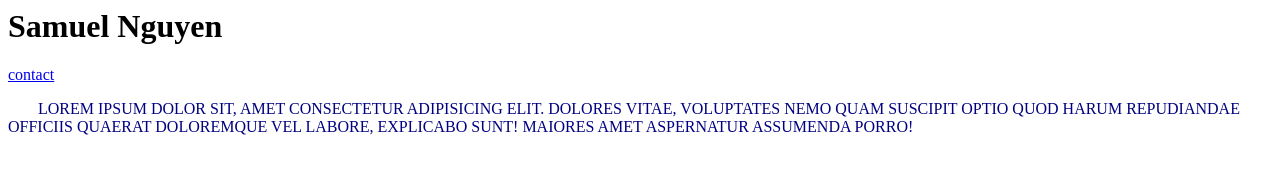
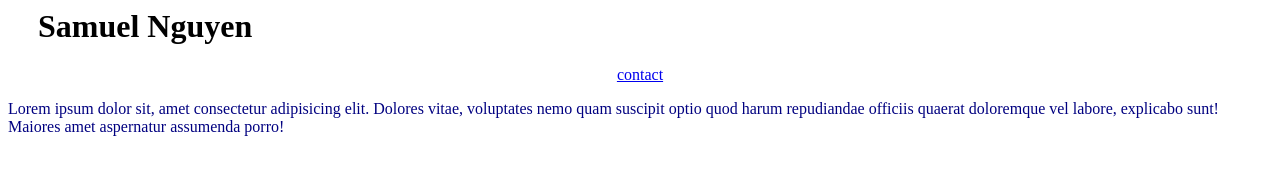
Before and after one commit to samuelnguyen999/Portfolio, a plain HTML site: page index.html in a window 1280 px wide. Drawn offline with Linux system fonts and the light colour scheme.

Commit message:
contact update info

```diff
--- a/css/style.css
+++ b/css/style.css
@@ -1,10 +1,15 @@
 body {
     /* margin: 0;
     */
+    text-align: center;
+}
+
+h1 {
+    text-align: left;
+    text-indent: 30px;
 }
 
 p {
     color: navy;
-    text-indent: 30px;
-    text-transform: uppercase;
+    text-align: left;
 }
--- a/index.html
+++ b/index.html
@@ -10,8 +10,12 @@
 
 <body>
     <h1>Samuel Nguyen</h1>
-    <a href="/portfolio/contact.html">contact</a>
-    <p>Lorem ipsum dolor sit, amet consectetur adipisicing elit. Dolores vitae, voluptates nemo quam suscipit optio quod harum repudiandae officiis quaerat doloremque vel labore, explicabo sunt! Maiores amet aspernatur assumenda porro!</p>
+    <div>
+        <a href="/portfolio/contact.html">contact</a>
+    </div>
+
+    <p>Lorem ipsum dolor sit, amet consectetur adipisicing elit. Dolores vitae, voluptates nemo quam suscipit optio quod harum repudiandae officiis quaerat doloremque vel labore, explicabo sunt! Maiores amet aspernatur assumenda porro!
+    </p>
 </body>
 
 </html>
```
Also changed, not shown: contact.html (+3 -0 lines).
